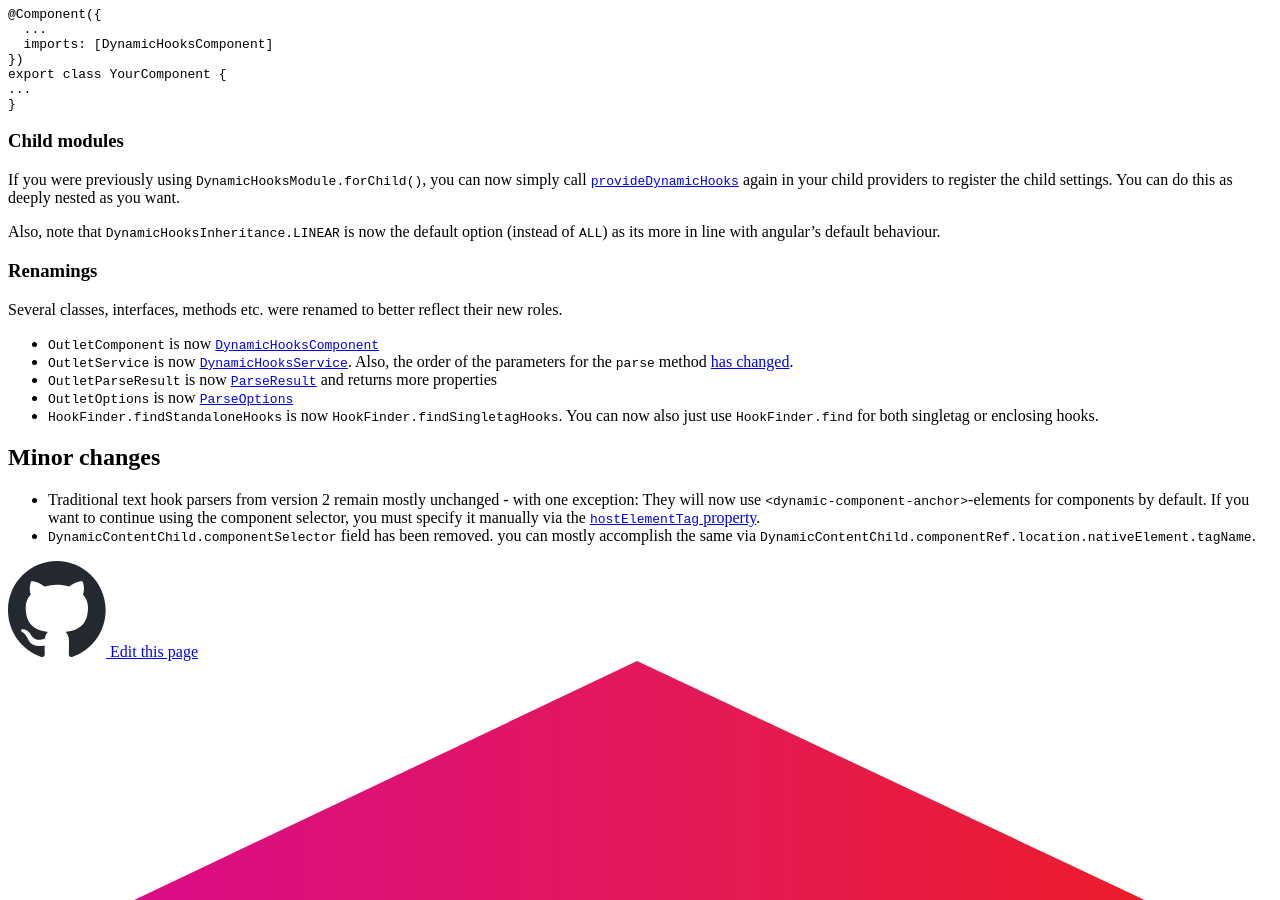
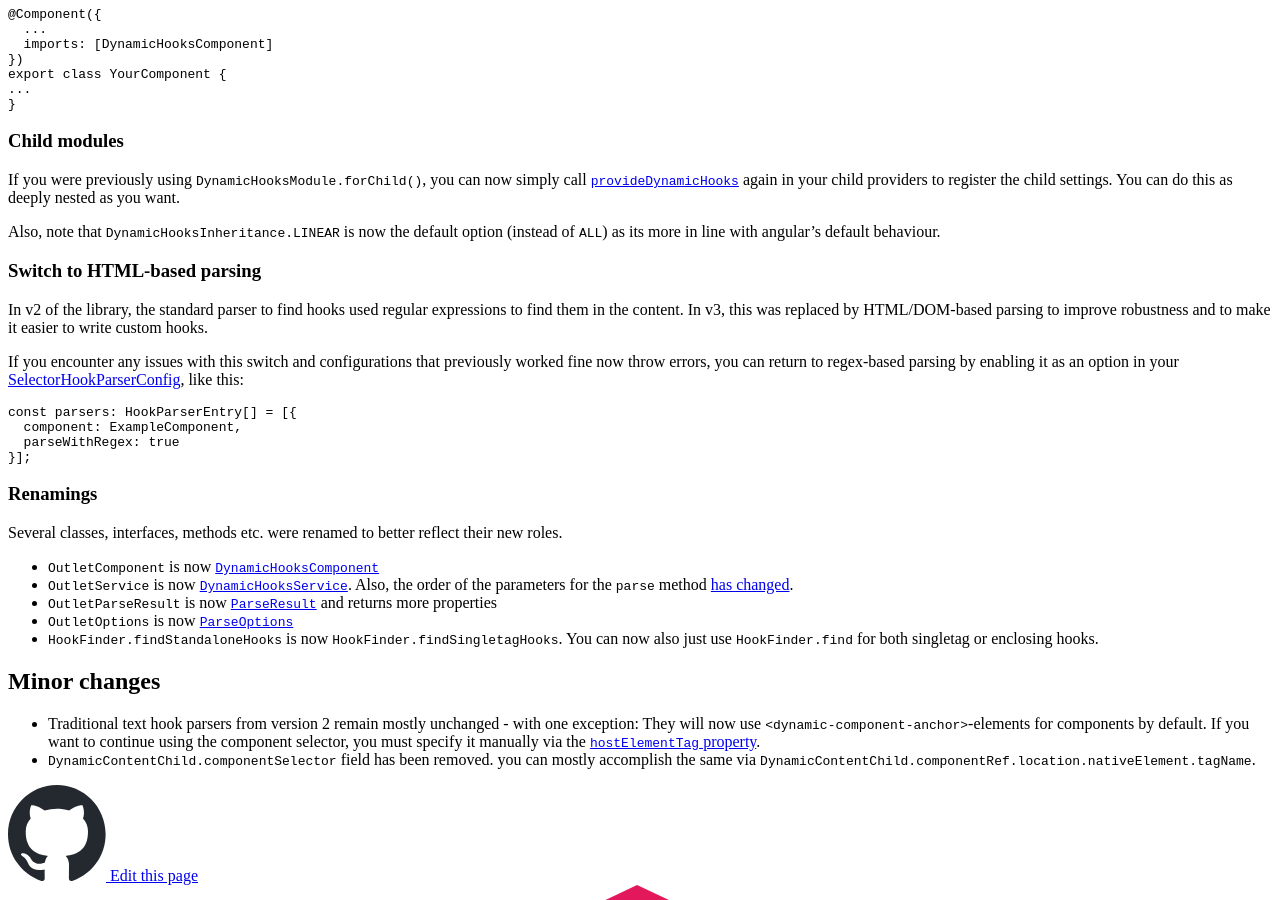
Before and after one commit to Angular-Dynamic-Hooks/Documentation, a Jekyll site: the page built from guide/version-3-whats-new.md, in a window 1280 px wide and 900 px high, scrolled down 17681 px. Built offline with Jekyll 4.4.1, drawn with Linux system fonts in a browser that asks for light colours.

Commit message:
Added sections for new "parswWithRegex" option in SelectorHookParserConfig

````diff
--- a/guide/version-3-whats-new.md
+++ b/guide/version-3-whats-new.md
@@ -123,6 +123,19 @@ If you were previously using `DynamicHooksModule.forChild()`, you can now simply
 
 Also, note that `DynamicHooksInheritance.LINEAR` is now the default option (instead of `ALL`) as its more in line with angular's default behaviour.
 
+### Switch to HTML-based parsing
+
+In v2 of the library, the standard parser to find hooks used regular expressions to find them in the content. In v3, this was replaced by HTML/DOM-based parsing to improve robustness and to make it easier to write custom hooks.
+
+If you encounter any issues with this switch and configurations that previously worked fine now throw errors, you can return to regex-based parsing by enabling it as an option in your [SelectorHookParserConfig]({{ "guide/parsers#selectorhookparserconfig" | relative_url}}), like this:
+
+```ts
+const parsers: HookParserEntry[] = [{
+  component: ExampleComponent,
+  parseWithRegex: true
+}];
+```
+
 ### Renamings
 
 Several classes, interfaces, methods etc. were renamed to better reflect their new roles.
````
Also changed, not shown: guide/parsers.md (+3 -1 lines).
